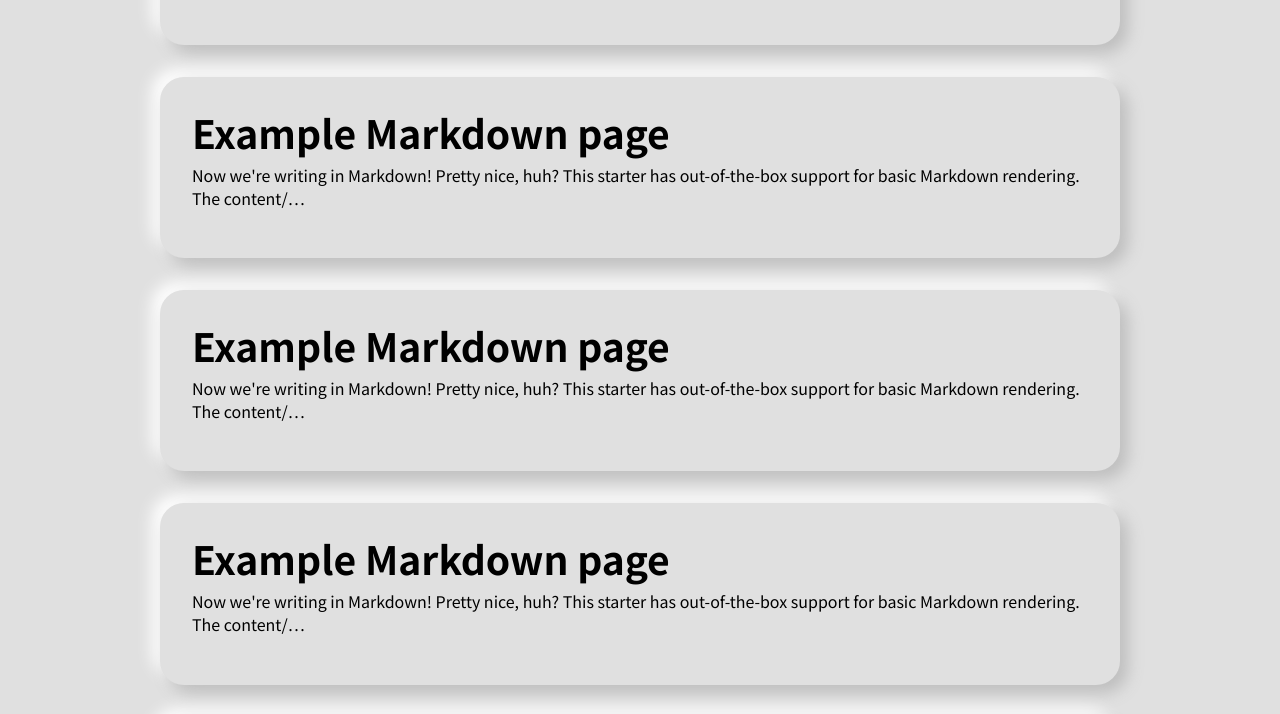
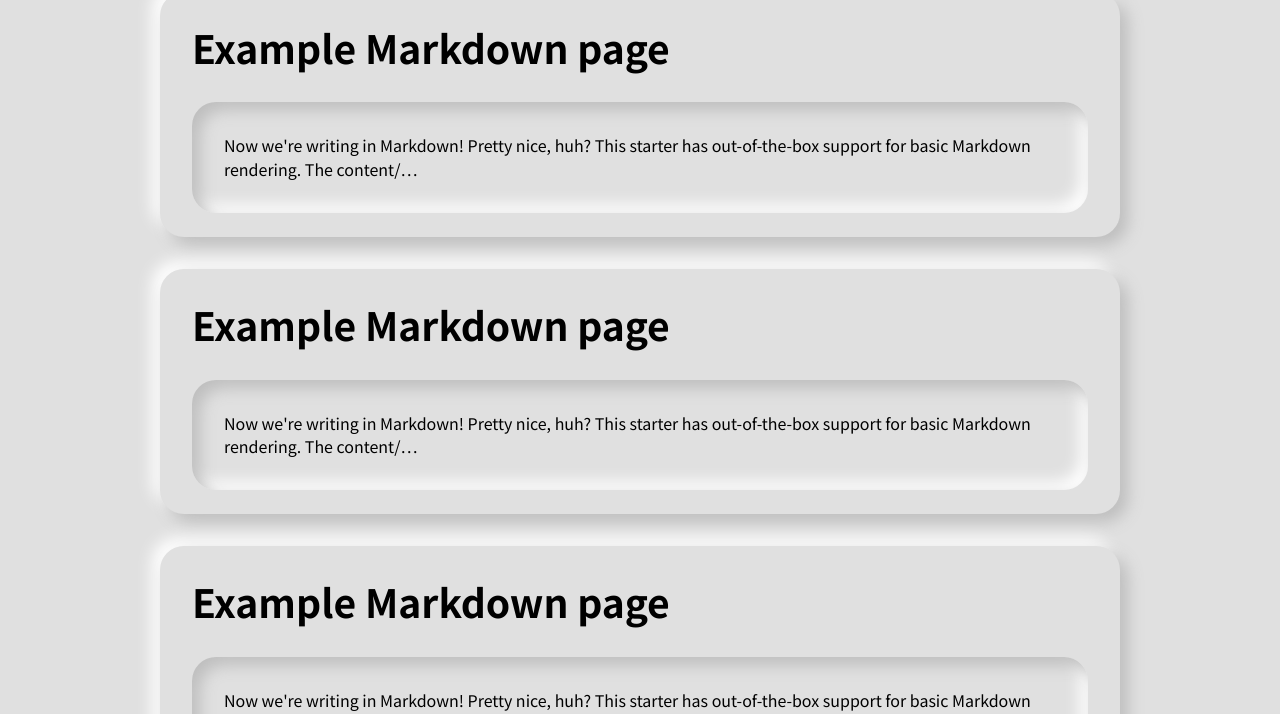
Before and after one commit to BeLeap/beleap-blog-legacy, a Gatsby site: page / in a window 1280 px wide. Shown: the part 715-1429 px from the top of the page. Built offline with nearby package versions, Linux system fonts and the light colour scheme; Gatsby itself is replaced by a stand-in of ours; a small style sheet from the web is missing.

Commit message:
add neumorphism effect to execrpt

```diff
--- a/src/components/Article/ArticleCard.tsx
+++ b/src/components/Article/ArticleCard.tsx
@@ -14,19 +14,30 @@ const Card = styled.a`
   background: #e0e0e0;
   box-shadow: 0.5rem 0.5rem 1rem #bebebe, -0.5rem -0.5rem 1rem #ffffff;
   padding: 2rem;
+  padding-bottom: 0.5rem;
   margin-bottom: 2rem;
 
   &:hover {
     background: #e0e0e0;
     box-shadow: inset 0.5rem 0.5rem 1rem #bebebe, inset -0.5rem -0.5rem 1rem #ffffff;
+    transition: box-shadow 1s ease-in-out;
   }
+`
+
+const ExcerptWrapper = styled.p`
+  border-radius: 1.5rem;
+  background: #e0e0e0;
+  box-shadow: inset 0.5rem 0.5rem 1rem #bebebe, inset -0.5rem -0.5rem 1rem #ffffff;
+  transition: box-shadow 1s ease-in-out;
+  margin-top: 2rem;
+  padding: 2rem;
 `
 
 const ArticleCard: React.FC<ArticleCardProps> = ({ link, title, excerpt }) => {
   return (
     <Card href={link}>
       <h1>{title}</h1>
-      <p>{excerpt}</p>
+      <ExcerptWrapper>{excerpt}</ExcerptWrapper>
     </Card>
   )
 }
```
